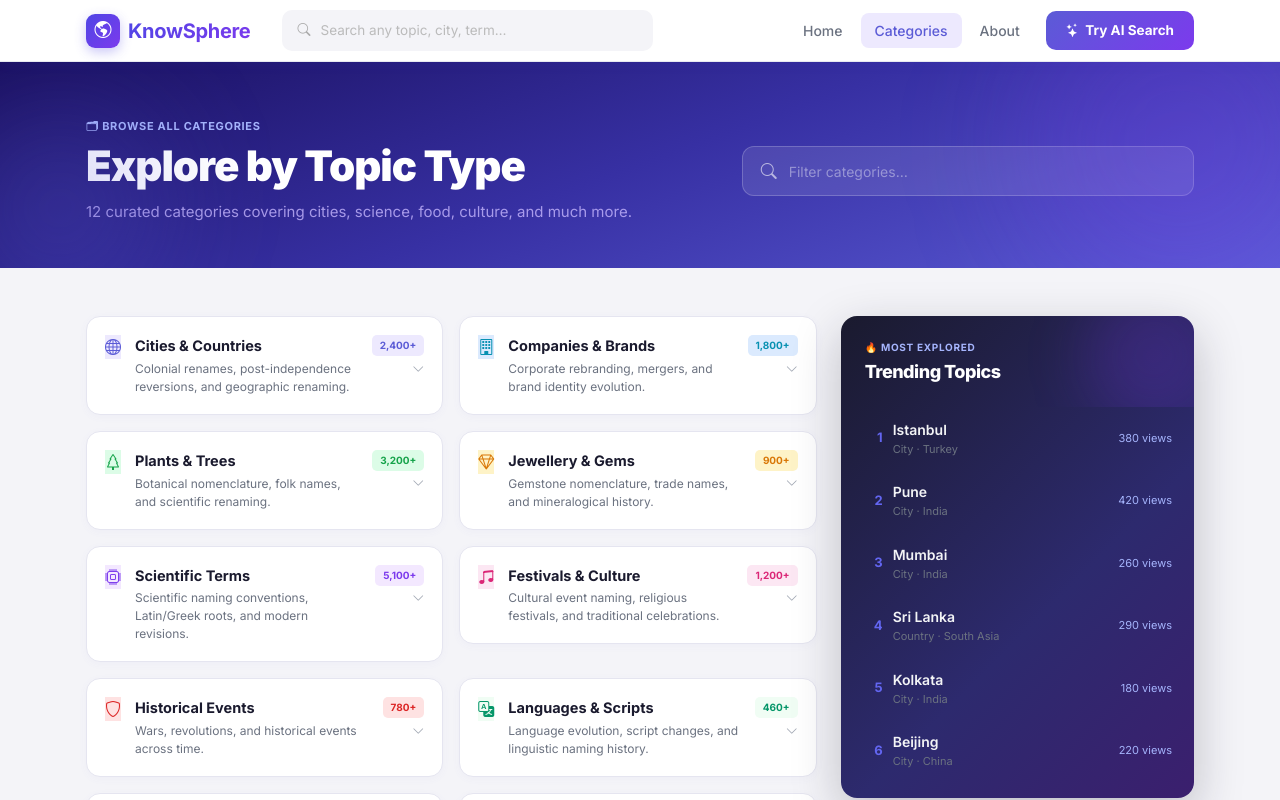
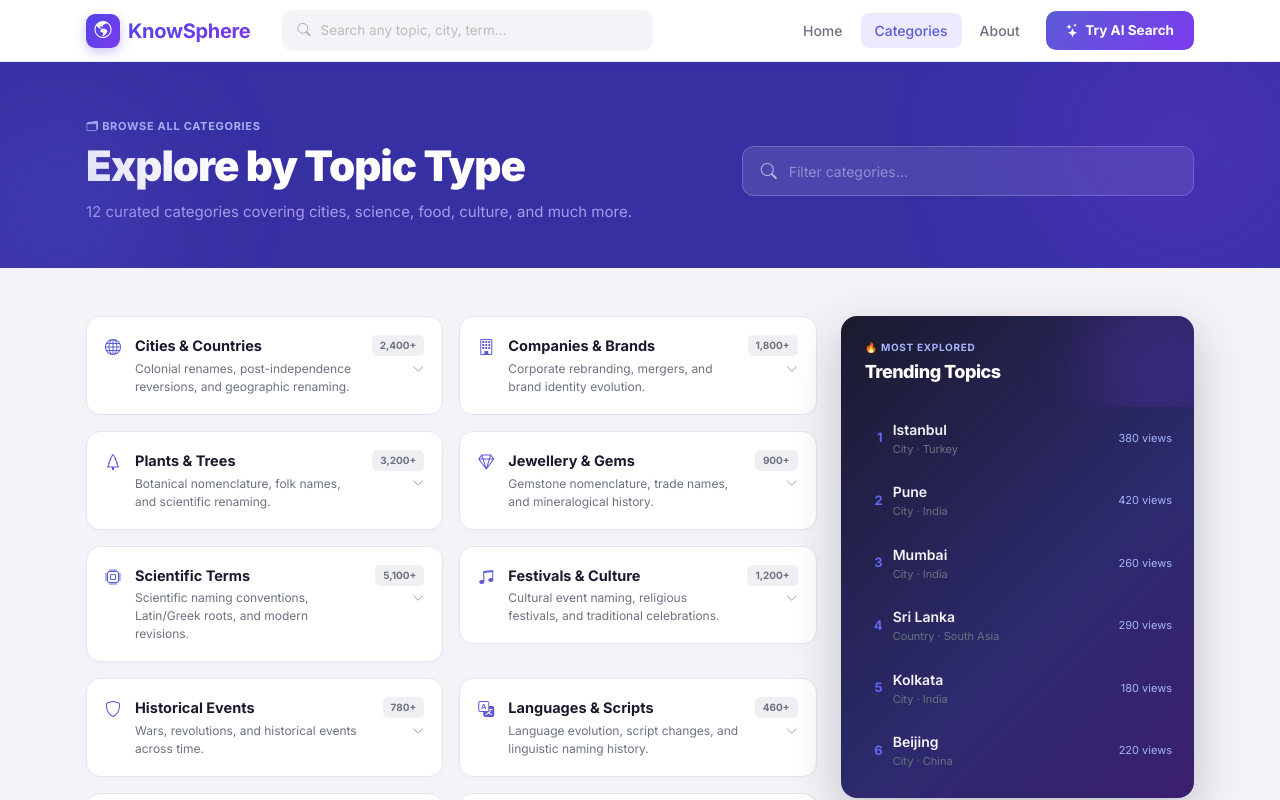
Before and after one commit to choudharivandana-ui/KnowSphere, an Angular app in the folder frontend/: page /categories in a window 1280 px wide. Shown: the top 800 px of the page. Built offline with nearby package versions, Linux system fonts and the light colour scheme.

Commit message:
update: home and category component changes

```diff
--- a/frontend/src/app/environments/environment.ts
+++ /dev/null
@@ -1,4 +0,0 @@
-export const environment = {
-  production: false,
-  apiUrl: 'http://localhost:3000/api'
-};
--- a/frontend/src/app/pages/categories/categories.component.css
+++ b/frontend/src/app/pages/categories/categories.component.css
@@ -1,5 +1,6 @@
 .cat-header {
-  background:linear-gradient(160deg,#1a1060 0%,#3730a3 50%,#5B5BD6 100%);
+  /* background:linear-gradient(160deg,#1a1060 0%,#3730a3 50%,#5B5BD6 100%); */
+  background: #3730a3;
   padding:56px 0 44px; position:relative; overflow:hidden;
 }
 .cat-header-orb { position:absolute; border-radius:50%; filter:blur(60px); pointer-events:none; }
@@ -42,6 +43,9 @@
   text-decoration:none; transition:opacity .2s;
 }
 .cat-ex-link:hover { opacity:.88; }
+.cat-icon{
+  color:#5B5BD6 ;
+}
 
 /* Most Explored */
 .most-explored { background:linear-gradient(135deg,#1a1a2e,#2d2a6e 60%,#3b1f6e); border-radius:16px; overflow:hidden; box-shadow:0 16px 48px rgba(26,26,46,.25); position:sticky; top:72px; }
--- a/frontend/src/app/pages/categories/categories.component.html
+++ b/frontend/src/app/pages/categories/categories.component.html
@@ -29,8 +29,8 @@
           <div class="col-md-6">
             <div class="cat-card" [class.expanded]="expanded === c.name">
               <div class="cat-card-header" (click)="toggle(c.name)">
-                <div class="cat-icon" [style.background]="c.bg">
-  <i class="bi" [ngClass]="c.icon" [style.color]="c.color"></i>
+                <div class="cat-icon" >
+  <i class="bi" [ngClass]="c.icon"></i>
 </div>
                 <div class="flex-grow-1">
                   <div class="cat-card-name">{{ c.name }}</div>
--- a/frontend/src/app/pages/categories/categories.component.ts
+++ b/frontend/src/app/pages/categories/categories.component.ts
@@ -26,8 +26,8 @@ icon:'bi-globe',
 name:'Cities & Countries',
 count:'2,400+',
 desc:'Colonial renames, post-independence reversions, and geographic renaming.',
-bg:'#ede9fe',
-color:'#5B5BD6',
+bg:'#f0f0f4',
+color:'#6b7280',
 examples:[
 'Pune → Poona → Pune',
 'Istanbul (was Constantinople)',
@@ -42,8 +42,8 @@ icon:'bi-building',
 name:'Companies & Brands',
 count:'1,800+',
 desc:'Corporate rebranding, mergers, and brand identity evolution.',
-bg:'#dbeafe',
-color:'#0891b2',
+bg:'#f0f0f4',
+color:'#6b7280',
 examples:[
 'Google (was BackRub)',
 'Twitter → X',
@@ -57,8 +57,8 @@ icon:'bi-tree',
 name:'Plants & Trees',
 count:'3,200+',
 desc:'Botanical nomenclature, folk names, and scientific renaming.',
-bg:'#dcfce7',
-color:'#16a34a',
+bg:'#f0f0f4',
+color:'#6b7280',
 examples:[
 'Neem (Azadirachta indica)',
 'Tulsi (Holy Basil)',
@@ -72,8 +72,8 @@ icon:'bi-gem',
 name:'Jewellery & Gems',
 count:'900+',
 desc:'Gemstone nomenclature, trade names, and mineralogical history.',
-bg:'#fef3c7',
-color:'#d97706',
+bg:'#f0f0f4',
+color:'#6b7280',
 examples:[
 'Diamond (from Adamas)',
 'Ruby (from Ratnaraj)',
@@ -87,8 +87,8 @@ icon:'bi-cpu',
 name:'Scientific Terms',
 count:'5,100+',
 desc:'Scientific naming conventions, Latin/Greek roots, and modern revisions.',
-bg:'#f3e8ff',
-color:'#7C3AED',
+bg:'#f0f0f4',
+color:'#6b7280',
 examples:[
 'Coronavirus naming',
 'Pluto (reclassification)',
@@ -102,8 +102,8 @@ icon:'bi-music-note-beamed',
 name:'Festivals & Culture',
 count:'1,200+',
 desc:'Cultural event naming, religious festivals, and traditional celebrations.',
-bg:'#fce7f3',
-color:'#db2777',
+bg:'#f0f0f4',
+color:'#6b7280',
 examples:[
 'Diwali (various names)',
 'Christmas etymology',
@@ -117,8 +117,8 @@ icon:'bi-shield',
 name:'Historical Events',
 count:'780+',
 desc:'Wars, revolutions, and historical events across time.',
-bg:'#fee2e2',
-color:'#dc2626',
+bg:'#f0f0f4',
+color:'#6b7280',
 examples:[
 'World War I naming',
 'The Great Plague',
@@ -132,8 +132,8 @@ icon:'bi-translate',
 name:'Languages & Scripts',
 count:'460+',
 desc:'Language evolution, script changes, and linguistic naming history.',
-bg:'#f0fdf4',
-color:'#059669',
+bg:'#f0f0f4',
+color:'#6b7280',
 examples:[
 'Hindi (from Hindavi)',
 'English etymology',
@@ -147,8 +147,8 @@ icon:'bi-bank',
 name:'Schools & Institutions',
 count:'340+',
 desc:'University renames, institutional rebranding, and educational history.',
-bg:'#fff7ed',
-color:'#ea580c',
+bg:'#f0f0f4',
+color:'#6b7280',
 examples:[
 'IIT Bombay history',
 'Oxford University',
@@ -162,8 +162,8 @@ icon:'bi-water',
 name:'Geographic Features',
 count:'1,100+',
 desc:'Rivers, mountains, oceans, and geographic feature renaming.',
-bg:'#e0f2fe',
-color:'#0284c7',
+bg:'#f0f0f4',
+color:'#6b7280',
 examples:[
 'Indian Ocean naming',
 'Everest (Sagarmatha)',
@@ -177,8 +177,8 @@ icon:'bi-lightbulb',
 name:'Objects & Inventions',
 count:'2,200+',
 desc:'Product naming, invention history, and object etymology.',
-bg:'#f5f3ff',
-color:'#6d28d9',
+bg:'#f0f0f4',
+color:'#6b7280',
 examples:[
 'Penicillin naming',
 'Aspirin etymology',
@@ -192,8 +192,8 @@ icon:'bi-egg-fried',
 name:'Food & Cuisine',
 count:'1,600+',
 desc:'Dish origins, food naming history, and culinary etymology.',
-bg:'#fff1f2',
-color:'#be185d',
+bg:'#f0f0f4',
+color:'#6b7280',
 examples:[
 'Peking Duck history',
 'Vindaloo etymology',
--- a/frontend/src/app/pages/home/home.component.css
+++ b/frontend/src/app/pages/home/home.component.css
@@ -2,7 +2,8 @@
 .hero {
   position:relative; overflow:hidden; min-height:430px;
   display:flex; align-items:center;
-  background: linear-gradient(160deg,#1a1060 0%,#3730a3 40%,#5B5BD6 70%,#7c3aed 100%);
+  /* background: linear-gradient(160deg,#1a1060 0%,#3730a3 40%,#5B5BD6 70%,#7c3aed 100%); */
+  background: #3730a3;
   padding:20px 0;
 }
 .hero-grid {
@@ -25,8 +26,8 @@
 @keyframes blink { 0%,100%{opacity:1} 50%{opacity:.3} }
 
 .hero-title {
-  font-size:clamp(28px,5.5vw,56px); font-weight:800; color:#fff;
-  line-height:1.15; letter-spacing:-1px; margin-bottom:14px;
+  font-size:clamp(28px,5.5vw,56px); font-weight:500; color:#fff;
+  line-height:1.15; letter-spacing:0; margin-bottom:14px;
 }
 .gradient-text {
   background:linear-gradient(90deg,#a5b4fc,#e879f9,#fb923c);
@@ -87,7 +88,7 @@
 .stat-lbl { font-size:13px; color:#6b7280; margin-top:3px; text-align:center; }
 
 /* ── HOME BODY ─────────────────────────────────── */
-.home-body { background:#f4f4f8; }
+.home-body { background:#fcfcff; }
 .eyebrow { display:flex; align-items:center; gap:5px; font-size:11px; font-weight:700; color:#5B5BD6; text-transform:uppercase; letter-spacing:.7px; margin-bottom:4px; }
 .sec-title { font-size:24px; font-weight:700; color:rgb(30, 27, 75); letter-spacing:-.4px; margin:0; }
 .view-all { color:#5B5BD6; font-size:13px; font-weight:600; text-decoration:none; display:flex; align-items:center; gap:4px; transition:gap .18s; }
@@ -127,9 +128,10 @@
 
 /* Dark panel */
 .dark-panel {
-  background:linear-gradient(135deg,#1a1a2e,#2d2a6e 50%,#3b1f6e);
+  /* background:linear-gradient(135deg,#1a1a2e,#2d2a6e 50%,#3b1f6e); */
+  background: #3730a3;
   border-radius:16px; padding:32px; color:#fff; position:relative; overflow:hidden;
-  box-shadow:0 16px 48px rgba(26,26,46,.28);
+  /* box-shadow:0 16px 48px rgba(26,26,46,.28); */
 }
 .dark-orb { position:absolute; top:-40px; right:-40px; width:180px; height:180px; border-radius:50%; background:rgba(124,58,237,.2); filter:blur(36px); }
 .dark-eyebrow { font-size:10px; font-weight:700; color:#a5b4fc; text-transform:uppercase; letter-spacing:.8px; }
--- a/frontend/src/app/pages/home/home.component.html
+++ b/frontend/src/app/pages/home/home.component.html
@@ -106,7 +106,7 @@
           @for (topic of (featuredTopics.length ? featuredTopics : fallbackTopics).slice(0,3); track topic.slug; let i=$index) {
             <div class="col-md-4">
               <div class="tcard h-100" (click)="go(topic.slug)">
-                <div class="d-flex align-items-start justify-content-between mb-3">
+                <div class="d-flex align-items-start justify-content-between mb-2">
                   <span class="type-badge" [style.background]="typeBg[i%typeBg.length]" [style.color]="typeColor[i%typeColor.length]">
                     {{ topic.topicData?.type || topic.category }}
                   </span>
@@ -146,9 +146,9 @@
         <div class="panel h-100">
           <div class="panel-title mb-3"><i class="bi bi-graph-up-arrow text-primary"></i> Trending Searches</div>
           @if (loadingTrending) {
-            @for (i of [1,2,3,4,5,6,7,8]; track i) { <div class="skel-line mb-2"></div> }
+            @for (i of [1,2,3,4,5,6]; track i) { <div class="skel-line mb-2"></div> }
           } @else {
-            @for (t of trendingTopics; track t.slug; let i=$index) {
+            @for (t of trendingTopics.slice(0,6); track t.slug; let i=$index) {
               <a class="trend-row text-decoration-none" [routerLink]="['/topic', t.slug]">
                 <span class="trend-rank">{{ i+1 }}</span>
                 <div class="flex-grow-1">
--- a/frontend/src/app/pages/home/home.component.ts
+++ b/frontend/src/app/pages/home/home.component.ts
@@ -29,16 +29,16 @@ export class HomeComponent implements OnInit {
   filteredSug: string[] = [];
   quickTags = ['Chennai', 'Google', 'Peking Duck', 'Kyoto', 'Nike', 'Ramen'];
 
-  typeBg    = ['#ede9fe','#e0f2fe','#dcfce7','#fef3c7','#f3e8ff','#fce7f3'];
-  typeColor = ['#5B5BD6','#0891b2','#16a34a','#d97706','#7C3AED','#db2777'];
+  typeBg    = ['#f0f0f4'];
+  typeColor = ['#6b7280'];
 
   categories = [
-  { icon:'bi-globe', name:'Cities & Countries', count:'2,400+', bg:'#ede9fe' },
-  { icon:'bi-building', name:'Companies & Brands', count:'1,800+', bg:'#dbeafe' },
-  { icon:'bi-tree', name:'Plants & Trees', count:'3,200+', bg:'#dcfce7' },
-  { icon:'bi-gem', name:'Jewellery & Gems', count:'900+', bg:'#fef3c7' },
-  { icon:'bi-cpu', name:'Scientific Terms', count:'5,100+', bg:'#f3e8ff' },
-  { icon:'bi-music-note-beamed', name:'Festivals & Culture', count:'1,200+', bg:'#fce7f3' }
+  { icon:'bi-globe', name:'Cities & Countries', count:'2,400+', bg:'#f0f0f4' },
+  { icon:'bi-building', name:'Companies & Brands', count:'1,800+', bg:'#f0f0f4' },
+  { icon:'bi-tree', name:'Plants & Trees', count:'3,200+', bg:'#f0f0f4' },
+  { icon:'bi-gem', name:'Jewellery & Gems', count:'900+', bg:'#f0f0f4' },
+  { icon:'bi-cpu', name:'Scientific Terms', count:'5,100+', bg:'#f0f0f4' },
+  { icon:'bi-music-note-beamed', name:'Festivals & Culture', count:'1,200+', bg:'#f0f0f4' }
 ];
 
   features = [
```
Also changed, not shown: frontend/src/environments/environment.prod.ts (line endings or trailing spaces), 7 other files (tests, documents, lock files or other folders).
